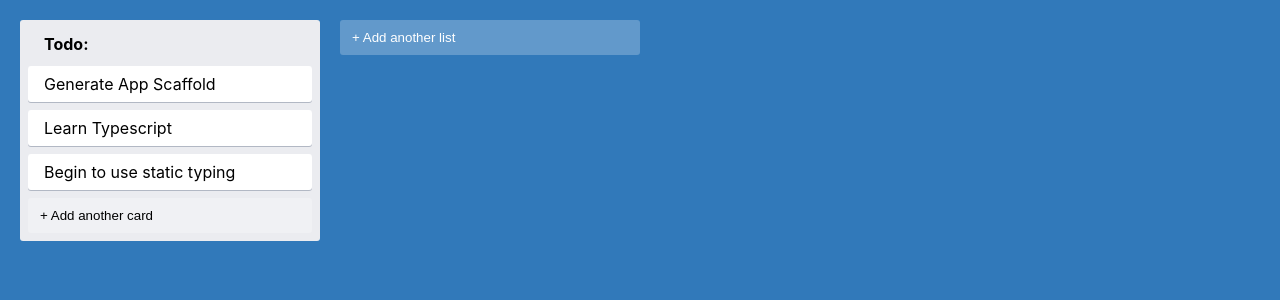
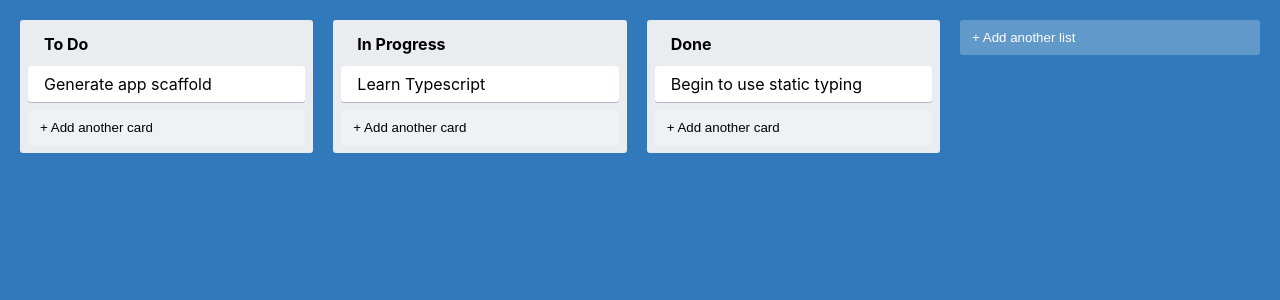
Before and after one commit to chaturrved/trello-clone, a React (Create React App) app: page / in a window 1280 px wide. Shown: the top 300 px of the page. Built offline with nearby package versions, Linux system fonts and the light colour scheme.

Commit message:
added functionality to add columns and new cards to columns

```diff
--- a/package.json
+++ b/package.json
@@ -11,6 +11,7 @@
     "@types/react": "^18.2.20",
     "@types/react-dom": "^18.2.7",
     "@types/styled-components": "^5.1.26",
+    "nanoid": "^3.1.22",
     "react": "^18.2.0",
     "react-dom": "^18.2.0",
     "react-scripts": "5.0.1",
@@ -41,5 +42,10 @@
       "last 1 firefox version",
       "last 1 safari version"
     ]
+  },
+  "devDependencies": {
+    "immer": "^10.0.2",
+    "use-immer": "^0.9.0",
+    "yarn": "^1.22.19"
   }
 }
--- a/src/App.tsx
+++ b/src/App.tsx
@@ -1,14 +1,22 @@
 import { AppContainer } from "./styles";
 import { Column } from "./components/Column";
 import { AddNewItem } from "./components/AddNewItem";
+import { useAppState } from "./state/AppStateContext";
+import { addList } from "./state/actions";
+import { text } from "stream/consumers";
 
 export const App=() => {
+
+  const { lists, dispatch } = useAppState();
+
   return (
     <AppContainer>
-      <Column text="Todo:"></Column>
+      {lists.map((list) => (
+        <Column text={list.text} key={list.id} id={list.id} />
+      ))}
       <AddNewItem
         toggleButtonText="+ Add another list"
-        onAdd={console.log}
+        onAdd={(text) => dispatch(addList(text))}
       />
     </AppContainer>
   );
--- a/src/components/Card.tsx
+++ b/src/components/Card.tsx
@@ -2,6 +2,7 @@ import { CardContainer } from "../styles";
 
 type CardProps = {
     text: string
+    id: string
 }
 
 export const Card = ({ text }: CardProps) => {
--- a/src/components/Column.tsx
+++ b/src/components/Column.tsx
@@ -1,21 +1,27 @@
 import { ColumnContainer, ColumnTitle, CardContainer } from "../styles";
 import { Card } from "./Card";
 import { AddNewItem } from "./AddNewItem";
+import { useAppState } from "../state/AppStateContext";
+import { addTask } from "../state/actions";
 
 type ColumnProps = {
     text: string
+    id: string
 }
 
-export const Column = ({text}: ColumnProps) => {
+export const Column = ({text, id}: ColumnProps) => {
+    const { getTasksByListId, dispatch } = useAppState();
+    const tasks = getTasksByListId(id);
+
     return (
       <ColumnContainer>
         <ColumnTitle>{text}</ColumnTitle>
-        <Card text="Generate App Scaffold"></Card>
-        <Card text="Learn Typescript"></Card>
-        <Card text="Begin to use static typing"></Card>
+        {tasks.map((task) => (
+            <Card key={task.id} text={task.text} id={task.id}></Card>
+        ))}
         <AddNewItem
             toggleButtonText="+ Add another card"
-            onAdd={console.log}
+            onAdd={(text) => dispatch(addTask(text, id))}
             dark
         />
       </ColumnContainer>
--- a/src/index.tsx
+++ b/src/index.tsx
@@ -2,12 +2,15 @@ import * as React from 'react';
 import ReactDOM from 'react-dom/client';
 import './index.css';
 import { App } from './App';
+import { AppStateProvider } from './state/AppStateContext';
 
 const root = ReactDOM.createRoot(
   document.getElementById('root') as HTMLElement
 );
 root.render(
   <React.StrictMode>
-    <App />
+    <AppStateProvider>
+      <App />
+    </AppStateProvider>
   </React.StrictMode>
 );
--- /dev/null
+++ b/src/state/AppStateContext.tsx
@@ -0,0 +1,58 @@
+import { createContext, useContext, Dispatch, FC } from "react";
+import { appStateReducer, AppState, List, Task } from "./appStateReducer";
+import { Action } from "./actions";
+import { useImmerReducer } from "use-immer"
+
+const appData: AppState = {
+  lists: [
+    {
+      id: "0",
+      text: "To Do",
+      tasks: [{ id: "c0", text: "Generate app scaffold" }]
+    },
+    {
+      id: "1",
+      text: "In Progress",
+      tasks: [{ id: "c2", text: "Learn Typescript" }]
+    },
+    {
+      id: "2",
+      text: "Done",
+      tasks: [{ id: "c3", text: "Begin to use static typing" }]
+    }
+  ]
+}
+
+type AppStateContextProps = {
+  lists: List[]
+  getTasksByListId(id: string): Task[]
+  dispatch: Dispatch<Action>
+}
+
+const AppStateContext = createContext<AppStateContextProps>(
+  {} as AppStateContextProps
+)
+
+interface AppStateProviderProps {
+    children: React.ReactNode;
+}
+
+export const AppStateProvider: FC<AppStateProviderProps> = ({children}) => {
+
+    const [ state, dispatch ] = useImmerReducer(appStateReducer, appData);
+    const { lists } = state;
+
+    const getTasksByListId = (id: string) => {
+        return lists.find((list) => list.id === id)?.tasks || [];
+    }
+
+    return(
+        <AppStateContext.Provider value={{ lists, getTasksByListId, dispatch }}>
+            {children}
+        </AppStateContext.Provider>
+    );
+}
+
+export const useAppState = () => {
+    return useContext(AppStateContext);
+}
--- /dev/null
+++ b/src/state/actions.ts
@@ -0,0 +1,22 @@
+export type Action =
+| {
+    type: "ADD_LIST"
+    payload: string
+  }
+| {
+    type: "ADD_TASK"
+    payload: { text: string; listId: string}
+  }
+
+export const addTask = (text: string, listId: string): Action => ({
+    type: "ADD_TASK",
+    payload: {
+        text,
+        listId
+    }
+});
+
+export const addList = (text: string): Action => ({
+    type: "ADD_LIST",
+    payload: text
+})
--- /dev/null
+++ b/src/state/appStateReducer.ts
@@ -0,0 +1,44 @@
+import { findItemIndexById } from "../utils/arrayUtils";
+import { Action } from "./actions";
+import { nanoid } from "nanoid";
+
+export type Task = {
+  id: string
+  text: string
+}
+
+export type List = {
+  id: string
+  text: string
+  tasks: Task[]
+}
+
+export type AppState = {
+  lists: List[]
+}
+
+export const appStateReducer = ( draft: AppState, action: Action): AppState | void => {
+    switch(action.type){
+        case "ADD_LIST": {
+          draft.lists.push({
+              id: nanoid(),
+              text: action.payload,
+              tasks: []
+          });
+          break;
+        }
+        case "ADD_TASK": {
+          const { text, listId } = action.payload;
+          const targetListIndex = findItemIndexById(draft.lists, listId);
+
+          draft.lists[targetListIndex].tasks.push({
+            id: nanoid(),
+            text
+          });
+          break;
+        }
+        default: {
+          break;
+        }
+    }
+}
--- /dev/null
+++ b/src/utils/arrayUtils.ts
@@ -0,0 +1,10 @@
+type Item = {
+    id: string
+}
+
+export const findItemIndexById = <TItem extends Item>(
+    items: TItem[],
+    id: string
+) => {
+    return items.findIndex((item: TItem) => item.id === id);
+}
```
Also changed, not shown: 1 other file (tests, documents, lock files or other folders).
